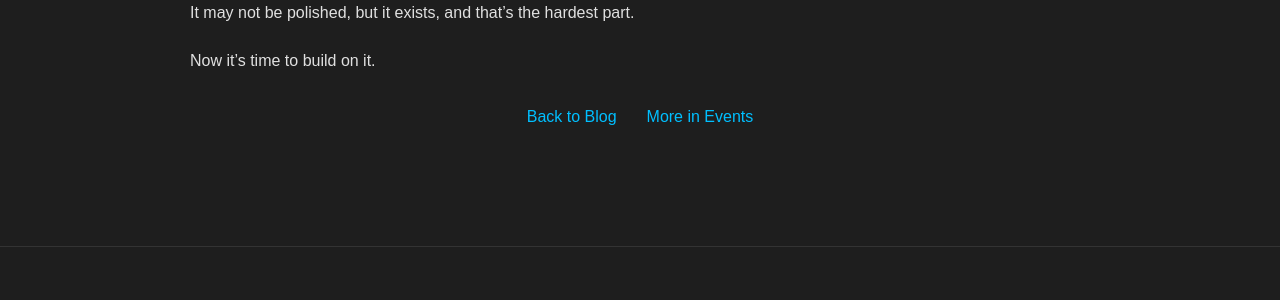
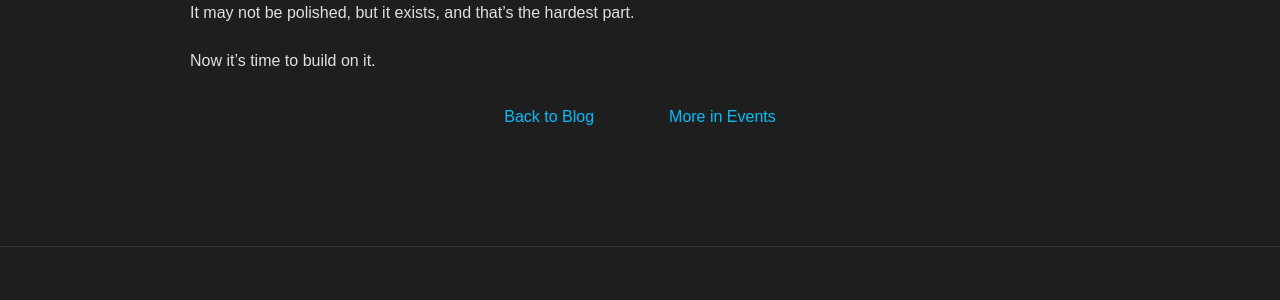
Before and after one commit to ScriptureExamined/NovawrightStudios, a Jekyll site: the page built from _posts/2025-10-22-halloween-game-jam.md, in a window 1280 px wide. Shown: the part 2208-2508 px from the top of the page. Built offline with Jekyll 4.4.1, drawn with Linux system fonts in a browser that asks for light colours.

Commit message:
Update style.css

```diff
--- a/assets/css/style.css
+++ b/assets/css/style.css
@@ -632,10 +632,18 @@ a:hover {
     color: #00bfff;
 }
 
-.post-actions {
+.post-actions a {
+    margin: 0 15px;
+}
+
+.post-actions .btn:first-child {
+    margin-right: 30px;
+}
+
+/* .post-actions {
     flex-wrap: wrap;
     gap: 16px;
-}
+} */
 
 /* ==========================================================================
    13. NEWSLETTER
```
